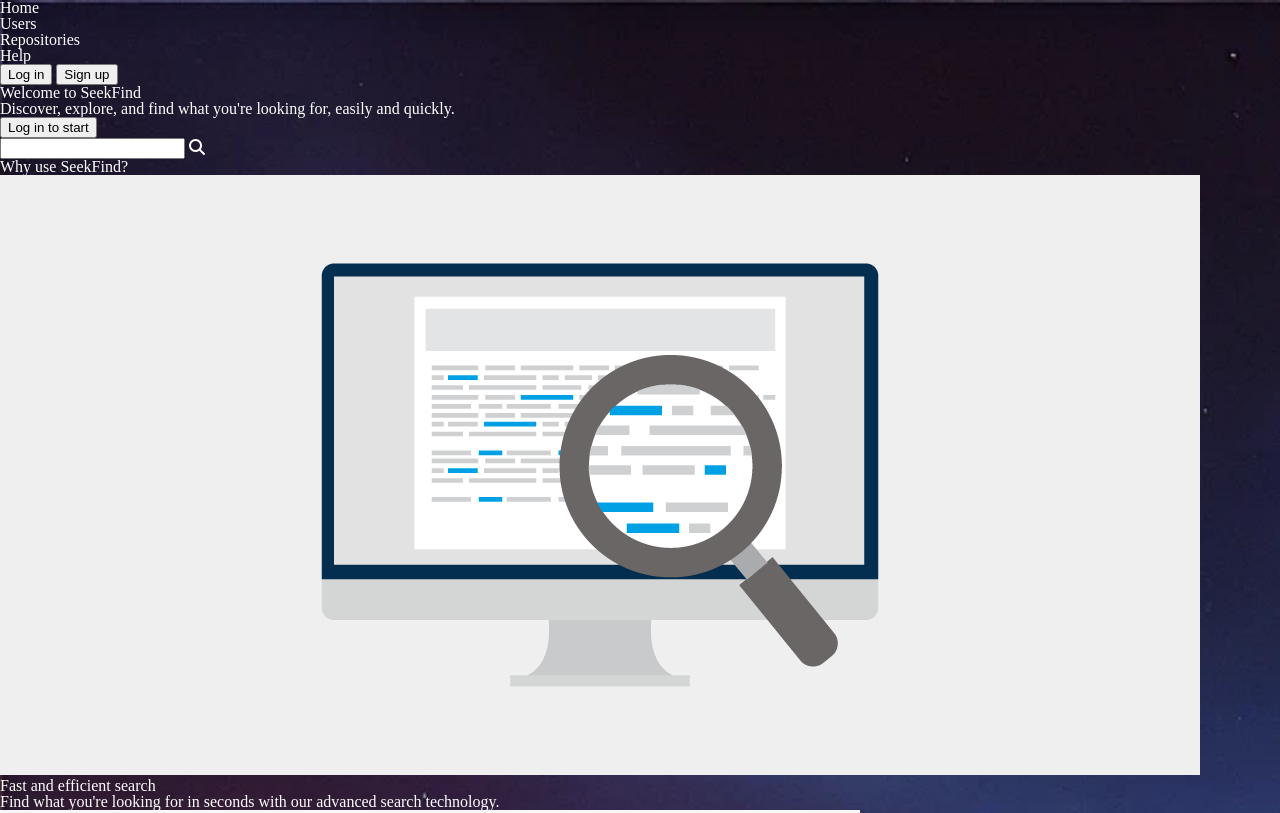
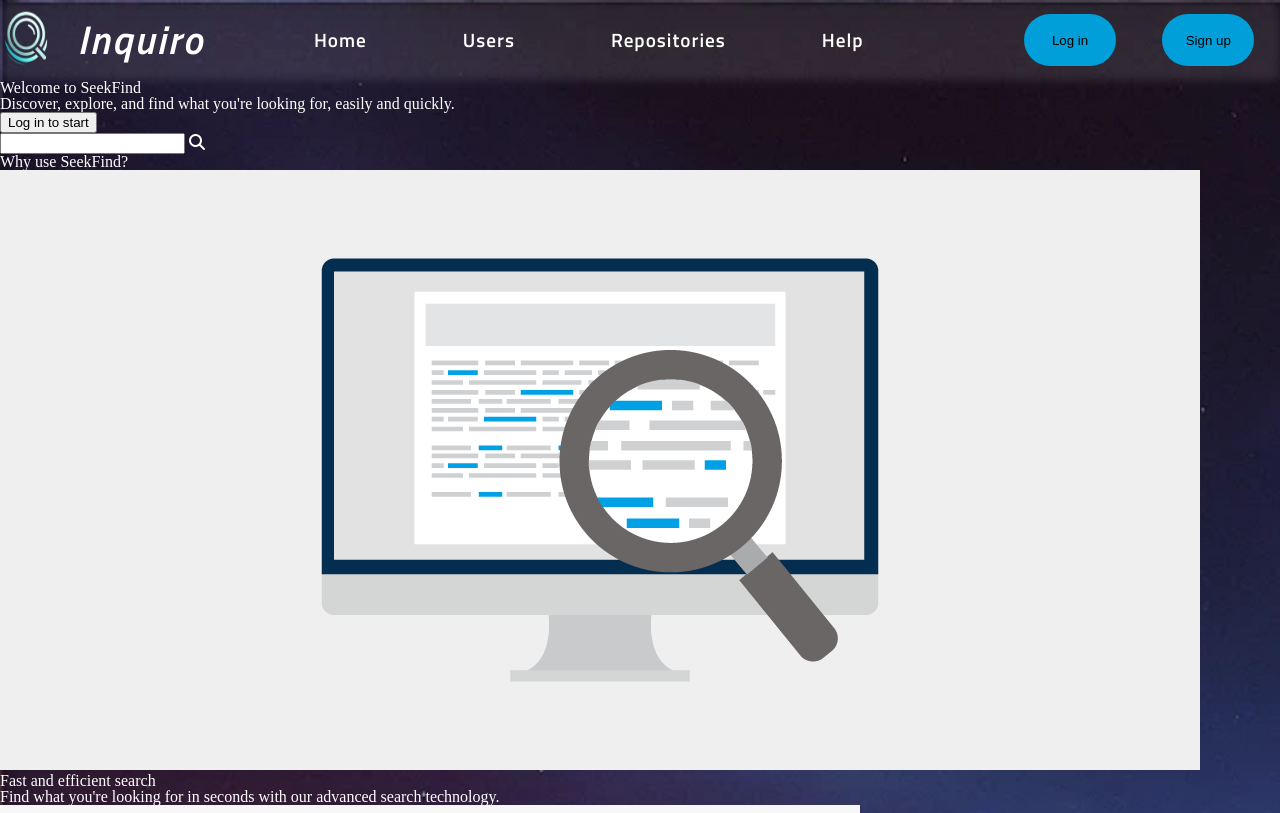
Before and after one commit to SamuelFDEZS/githubSearch, a plain HTML site: page pages/home.html in a window 1280 px wide. Shown: the top 813 px of the page. Drawn offline with Linux system fonts and the light colour scheme; a script that the page names is missing; files whose address does not match are found by name.

Commit message:
Style header section

```diff
--- a/pages/home.html
+++ b/pages/home.html
@@ -11,14 +11,19 @@
 <body>
     <header class="header">
         <a href="./home.html" class="header__link">
-            <div class="header__link__image"></div>
+            <img src="../assets/images/Inquiro_logo.png" alt="" class="header__link__image">
+            <h1 class="header__link__title">Inquiro</h1>
         </a>
-        <ul class="home-page__header__nav__list">
-            <li class="header__nav__list__item">Home</li>
-            <li class="header__nav__list__item">Users</li>
-            <li class="header__nav__list__item">Repositories</li>
-            <li class="header__nav__list__item">Help</li>
-        </ul>
+
+        <div class="header__filter"></div>
+
+        <nav class="header__nav">
+            <ul class="header__nav__list">
+                <li class="header__nav__list__item"><a href="./home.html" class="header__nav__list__item__link">Home</a></li>
+                <li class="header__nav__list__item"><a href="./home.html" class="header__nav__list__item__link">Users</a></li>
+                <li class="header__nav__list__item"><a href="./home.html" class="header__nav__list__item__link">Repositories</a></li>
+                <li class="header__nav__list__item"><a href="./home.html" class="header__nav__list__item__link">Help</a></li>
+            </ul>
         </nav>
         <div class="header__btn-container">
             <button class="header__btn-container__login">Log in</button>
--- a/styles/base/_variables.scss
+++ b/styles/base/_variables.scss
@@ -9,6 +9,7 @@
     --font-size-h6: 1rem;
     --font-size-paragraph: 1.25rem;
     --font-size-small: 0.8rem;
+    --font-size-list-item: 1.2rem;
 
     // Spacing
     --container-vertical-margin: 10vh;
@@ -16,7 +17,15 @@
 
     // Colours
     --font-text-color: #ffffff;
+    --font-text-hover-color: #c1c1c1;
     --item-bg-color: linear-gradient(90deg, rgba(237,225,167,1) 0%, rgba(255,255,255,1) 0%, rgba(233,233,233,1) 32%, rgba(142,142,142,1) 83%);
+
+    --button-bg: #009fd9;
+    --button-bg-hover: #007fad;
+
+    --font-style-logo: 'Titilium-Title';
+    --font-style-semiBold: 'Titilium-SemiBold';
 }
 
-$body-bg: url("../../assets/body_background.webp");
+$body-bg: url("../../assets/images/body_background.webp");
+$page-logo: url("../../assets/images/Inquiro_logo.png");
--- a/styles/base/main.scss
+++ b/styles/base/main.scss
@@ -1,3 +1,5 @@
-@use "./variables";
-@use "../utils/reset";
-@use "../components/body";
+@import "./variables";
+@import "../utils/reset";
+@import "../utils/fonts";
+@import "../components/body";
+@import "../components/header";
--- a/styles/components/_body.scss
+++ b/styles/components/_body.scss
@@ -3,4 +3,5 @@ body{
     background-repeat: no-repeat;
     background-size: cover;
     color: white;
+    overflow-x: hidden;
 }
--- a/styles/components/_header.scss
+++ b/styles/components/_header.scss
@@ -0,0 +1,104 @@
+.header {
+    width: 100vw;
+    height: 10vh;
+    display: flex;
+    position: relative;
+    z-index: 5;
+    justify-content: space-between;
+    align-items: center;
+
+    &> *{
+        z-index: 10;
+    }
+
+    &__filter{
+        position: absolute;
+        width: 100%;
+        height: 100%;
+        filter: blur(5px);
+        top: 0;
+        background-color: #f9f9f9;
+        opacity: 0.1;
+        left: 0;
+        z-index: 2;
+    }
+
+    &__link {
+        display: flex;
+        justify-content: center;
+        align-items: center;
+        width: 10%;
+        height: 100%;
+        margin-left: 2%;
+        text-decoration: none;
+        color: var(--font-text-color);
+
+        &__image {
+            width: 80%;
+            height: 150%;
+        }
+
+        &__title {
+            font-size: var(--font-size-h1);
+            font-family: var(--font-style-logo);
+            letter-spacing: 2px;
+        }
+    }
+
+    &__nav {
+        width: 50%;
+        height: 100%;
+        display: flex;
+        justify-content: center;
+        align-items: center;
+
+        &__list {
+            width: 100%;
+            height: 100%;
+            display: flex;
+            gap: 15%;
+            justify-content: center;
+            align-items: center;
+
+            &__item {
+                font-size: var(--font-size-list-item);
+                font-family: var(--font-style-semiBold);
+                letter-spacing: 1px;
+
+                &__link {
+                    text-decoration: none;
+                    color: var(--font-text-color);
+                    transition: 0.2s;
+
+                    &:hover {
+                        color: var(--font-text-hover-color);
+                    }
+                }
+            }
+        }
+    }
+
+    &__btn-container{
+        width: 18%;
+        height: 100%;
+        margin-right: 2%;
+        display: flex;
+        justify-content: space-between;
+        align-items: center;
+
+        & > button{
+            width: 40%;
+            height: 65%;
+            background-color: var(--button-bg);
+            outline: none;
+            border: 0;
+            border-radius: 30px;
+            transition: 0.3s;
+
+            &:hover{
+                cursor: pointer;
+                background-color: var(--button-bg-hover);;
+            }
+        }
+    }
+}
--- /dev/null
+++ b/styles/utils/_fonts.scss
@@ -0,0 +1,9 @@
+@font-face {
+    font-family: 'Titilium-Title';
+    src: url('../../assets/fonts/TitilliumWeb-SemiBoldItalic.ttf');
+}
+
+@font-face {
+    font-family: 'Titilium-SemiBold';
+    src: url('../../assets/fonts/TitilliumWeb-SemiBold.ttf');
+}
```
Also changed, not shown: assets/fonts/TitilliumWeb-SemiBold.ttf (added), assets/fonts/TitilliumWeb-SemiBoldItalic.ttf (added), assets/images/Inquiro_logo.png (added), assets/images/Inquiro_logo3.webp (renamed from assets/Inquiro_logo.webp), assets/images/benefits-1.png (renamed from assets/benefits-1.png), assets/images/benefits-2.png (renamed from assets/benefits-2.png), assets/images/benefits-3.png (renamed from assets/benefits-3.png), assets/images/body_background.webp (renamed from assets/body_background.webp), styles/base/main.css, 1 other file.
